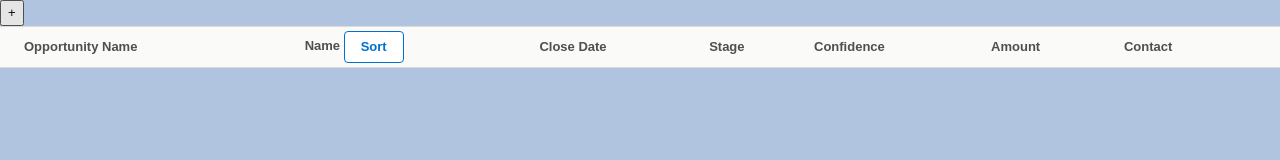
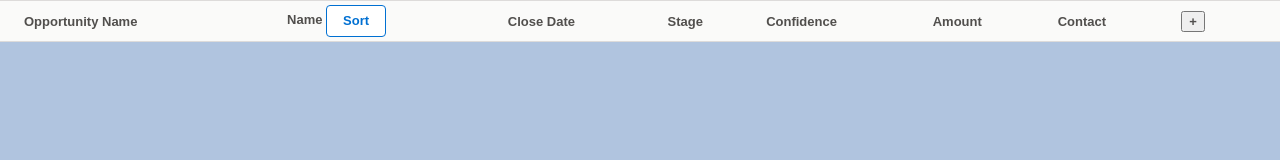
Before and after one commit to sumit07sinha/salesforce-lightning-design-system, a plain HTML site: page data table/index.html in a window 1280 px wide. Drawn offline with Linux system fonts and the light colour scheme; no server answers; a web font is replaced by a local one.

Commit message:
Update index.html

```diff
--- a/data table/index.html
+++ b/data table/index.html
@@ -31,7 +31,8 @@
 					<div class="slds-truncate" title="Contact">Contact</div>
 
 				</th>
-					<div class="slds-truncate"><button id="button">+</button></div>
+				<th class="" scope="col">
+				<div class="slds-truncate"><button id="button">+</button></div>
 
 			</tr>
 
```
